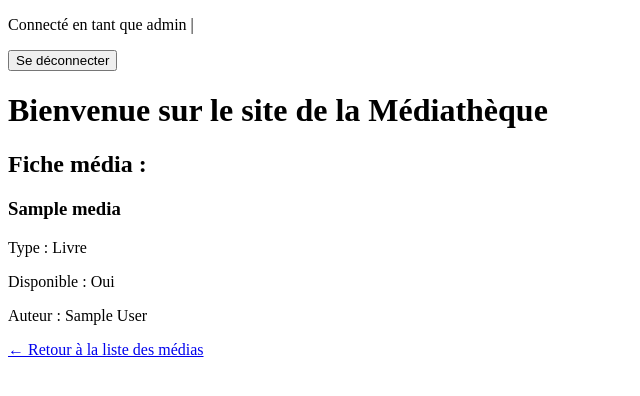
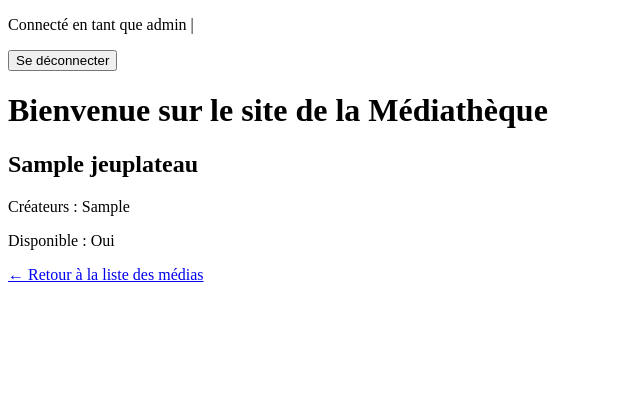
Before and after one commit to Ad15C/mediatheque_project, a Django app: page /personnel/media/1/ in a window 1280 px wide. Shown: the part 62-458 px from the top of the page, without its empty margins (0-640 px from the left). Run offline with Django 5.2, Linux system fonts and the light colour scheme; a user stored in the database is signed in; tables that the repository leaves empty hold one stand-in row (values such as "Sample post").

Commit message:
test_media_list

```diff
--- a/personnel/models.py
+++ b/personnel/models.py
@@ -117,12 +117,14 @@ class CD(Media):
 
 
 class JeuPlateau(models.Model):
-    name=models.CharField(max_length=200)
-    creators=models.CharField(max_length=200)
-    objects = models.Manager()
+    name = models.CharField(max_length=100)
+    creators = models.CharField(max_length=100)
+    is_visible = models.BooleanField(default=True)
+    available = models.BooleanField(default=False)
 
     def __str__(self):
         return self.name
+
 
 
 # Représente un emprunt concret effectué par un membre
--- a/personnel/templates/personnel/media_detail.html
+++ b/personnel/templates/personnel/media_detail.html
@@ -1,23 +1,27 @@
 {% extends 'personnel/base.html' %}
 
-{% block title %}Fiche média{% endblock %}
+{% block title %}Détail du média{% endblock %}
 
 {% block content %}
-    <h2> Fiche média : </h2>
+    <h2>{{ media.name }}</h2>
 
-        <h3>{{ media.name }}</h3>
-          <p>Type : {{ media.get_media_type_display }}</p>
-          <p>Disponible : {{ media.available|yesno:"Oui,Non" }}</p>
+    {% if media.author %}
+        <p>Auteur : {{ media.author }}</p>
+    {% endif %}
 
-          {% if media.media_type == "livre" %}
-            <p>Auteur : {{ media.author }}</p>
+    {% if media.producer %}
+        <p>Producteur : {{ media.producer }}</p>
+    {% endif %}
 
-          {% elif media.media_type == "dvd" %}
-            <p>Producteur : {{ media.producer }}</p>
+    {% if media.artist %}
+        <p>Artiste : {{ media.artist }}</p>
+    {% endif %}
 
-          {% elif media.media_type == "cd" %}
-            <p>Artiste : {{ media.artist }}</p>
-          {% endif %}
+    {% if media.creators %}
+        <p>Créateurs : {{ media.creators }}</p>
+    {% endif %}
 
-          <a href="{% url 'media_list' %}">← Retour à la liste des médias</a>
+    <p>Disponible : {{ media.available|yesno:"Oui,Non" }}</p>
+
+    <a href="{% url 'media_list' %}">← Retour à la liste des médias</a>
 {% endblock %}
--- a/personnel/views.py
+++ b/personnel/views.py
@@ -10,6 +10,9 @@ from django.contrib.auth.hashers import make_password
 from .messages import  BORROW_BLOCKED, BORROW_TOO_MANY, MEDIA_NOT_AVAILABLE
 from django.contrib.auth.views import LoginView
 from django.urls import reverse_lazy
+from django.http import Http404
+
+
 
 
 class CustomLoginView(LoginView):
@@ -38,16 +41,26 @@ def media_list(request):
     })
 
 
-# Fiche détail d\'un média
+# Details des médias
+@login_required
 def media_detail(request, pk):
-    media = get_object_or_404(Media, pk=pk)
-    for attr in ('livre', 'dvd', 'cd'):
-        if hasattr(media, attr):
-            specific = getattr(media, attr)
-            break
-    else:
-        specific = media
-    return render(request, 'personnel/media_detail.html', {'media': specific})
+    try:
+        media = JeuPlateau.objects.get(pk=pk)
+    except JeuPlateau.DoesNotExist:
+        try:
+            media = Livre.objects.get(pk=pk)
+        except Livre.DoesNotExist:
+            try:
+                media = DVD.objects.get(pk=pk)
+            except DVD.DoesNotExist:
+                try:
+                    media = CD.objects.get(pk=pk)
+                except CD.DoesNotExist:
+                    raise Http404("Média non trouvé")
+
+    print(f"Media récupéré : {media}")  # Afficher l'objet récupéré
+
+    return render(request, 'personnel/media_detail.html', {'media': media})
 
 
 # Ajout d'un média
```
Also changed, not shown: personnel/tests/__init__.py (+1 -0 lines), personnel/tests/test_media_detail.py (+69 -0 lines), db.sqlite3, personnel/migrations/0004_jeuplateau_available_jeuplateau_is_visible_and_more.py (added), personnel/templates/personnel/__init__.py (added).
